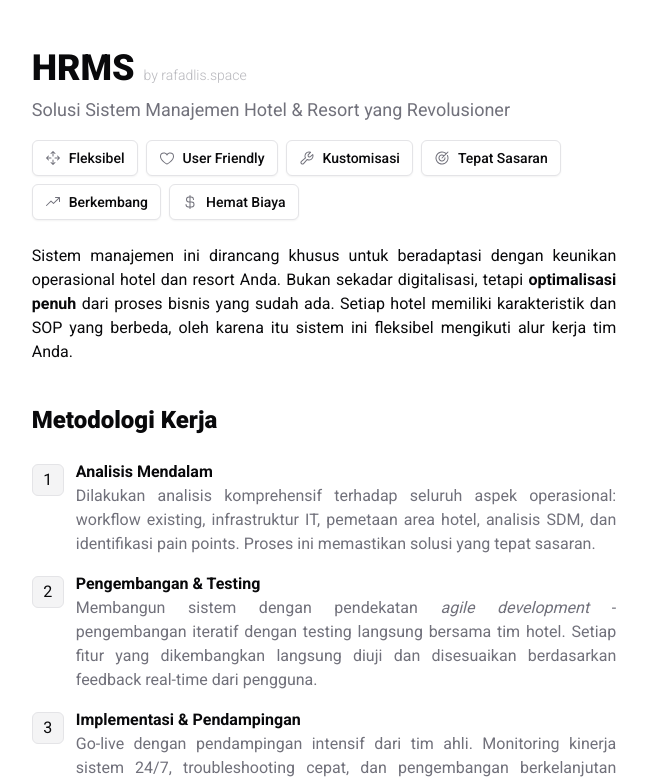
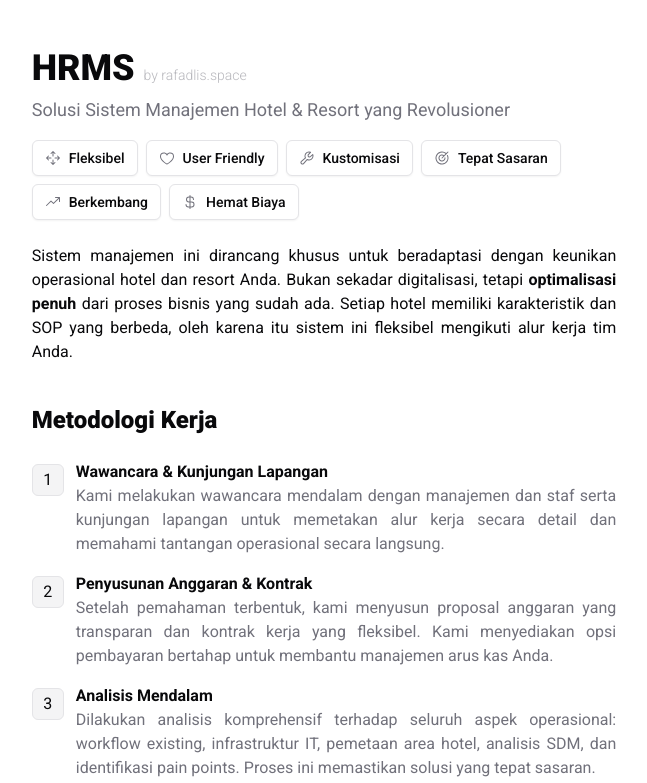
Before and after one commit to rafadlis/rafadlis.space, a Next.js app: page /HRMS in a window 1280 px wide. Shown: the top 783 px of the page, without its empty margins (316-963 px from the left). Built offline with nearby package versions, Linux system fonts and the light colour scheme.

Commit message:
feat(HRMS): enhance service descriptions in HRMS section with detailed steps for interviews, budget planning, and implementation

```diff
--- a/app/HRMS/page.tsx
+++ b/app/HRMS/page.tsx
@@ -95,7 +95,40 @@ export default function HRMS() {
           <div className="flex flex-col gap-3 sm:gap-4 mt-4 sm:mt-6">
             <div className="flex flex-col sm:flex-row gap-3">
               <h3 className="mt-1 shrink-0 bg-muted rounded-md border size-8 flex items-center justify-center self-start sm:self-auto">
-                <span>1</span> <span className="sr-only">Analisis</span>
+                <span>1</span>{" "}
+                <span className="sr-only">Interview and Field Visit</span>
+              </h3>
+              <div>
+                <h4 className="font-semibold">
+                  Wawancara & Kunjungan Lapangan
+                </h4>
+                <p className="text-justify text-muted-foreground">
+                  Kami melakukan wawancara mendalam dengan manajemen dan staf
+                  serta kunjungan lapangan untuk memetakan alur kerja secara
+                  detail dan memahami tantangan operasional secara langsung.
+                </p>
+              </div>
+            </div>
+            <div className="flex flex-col sm:flex-row gap-3">
+              <h3 className="mt-1 shrink-0 bg-muted rounded-md border size-8 flex items-center justify-center self-start sm:self-auto">
+                <span>2</span>{" "}
+                <span className="sr-only">
+                  Creating budget plan and contract
+                </span>
+              </h3>
+              <div>
+                <h4 className="font-semibold">Penyusunan Anggaran & Kontrak</h4>
+                <p className="text-justify text-muted-foreground">
+                  Setelah pemahaman terbentuk, kami menyusun proposal anggaran
+                  yang transparan dan kontrak kerja yang fleksibel. Kami
+                  menyediakan opsi pembayaran bertahap untuk membantu manajemen
+                  arus kas Anda.
+                </p>
+              </div>
+            </div>
+            <div className="flex flex-col sm:flex-row gap-3">
+              <h3 className="mt-1 shrink-0 bg-muted rounded-md border size-8 flex items-center justify-center self-start sm:self-auto">
+                <span>3</span> <span className="sr-only">Analisis</span>
               </h3>
               <div>
                 <h4 className="font-semibold">Analisis Mendalam</h4>
@@ -110,7 +143,7 @@ export default function HRMS() {
 
             <div className="flex flex-col sm:flex-row gap-3">
               <h3 className="mt-1 shrink-0 bg-muted rounded-md border size-8 flex items-center justify-center self-start sm:self-auto">
-                <span>2</span> <span className="sr-only">Pengembangan</span>
+                <span>4</span> <span className="sr-only">Pengembangan</span>
               </h3>
               <div>
                 <h4 className="font-semibold">Pengembangan & Testing</h4>
@@ -125,7 +158,7 @@ export default function HRMS() {
 
             <div className="flex flex-col sm:flex-row gap-3">
               <h3 className="mt-1 shrink-0 bg-muted rounded-md border size-8 flex items-center justify-center self-start sm:self-auto">
-                <span>3</span> <span className="sr-only">Implementasi</span>
+                <span>5</span> <span className="sr-only">Implementasi</span>
               </h3>
               <div>
                 <h4 className="font-semibold">Implementasi & Pendampingan</h4>
```
